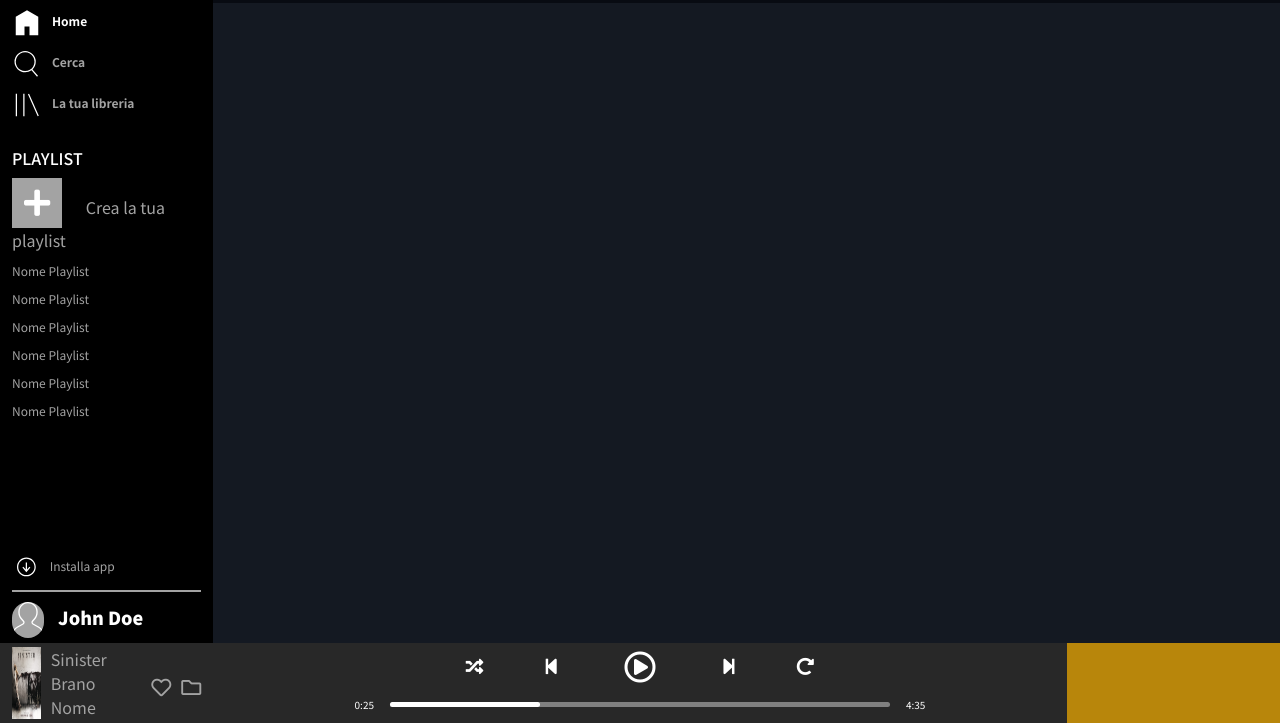
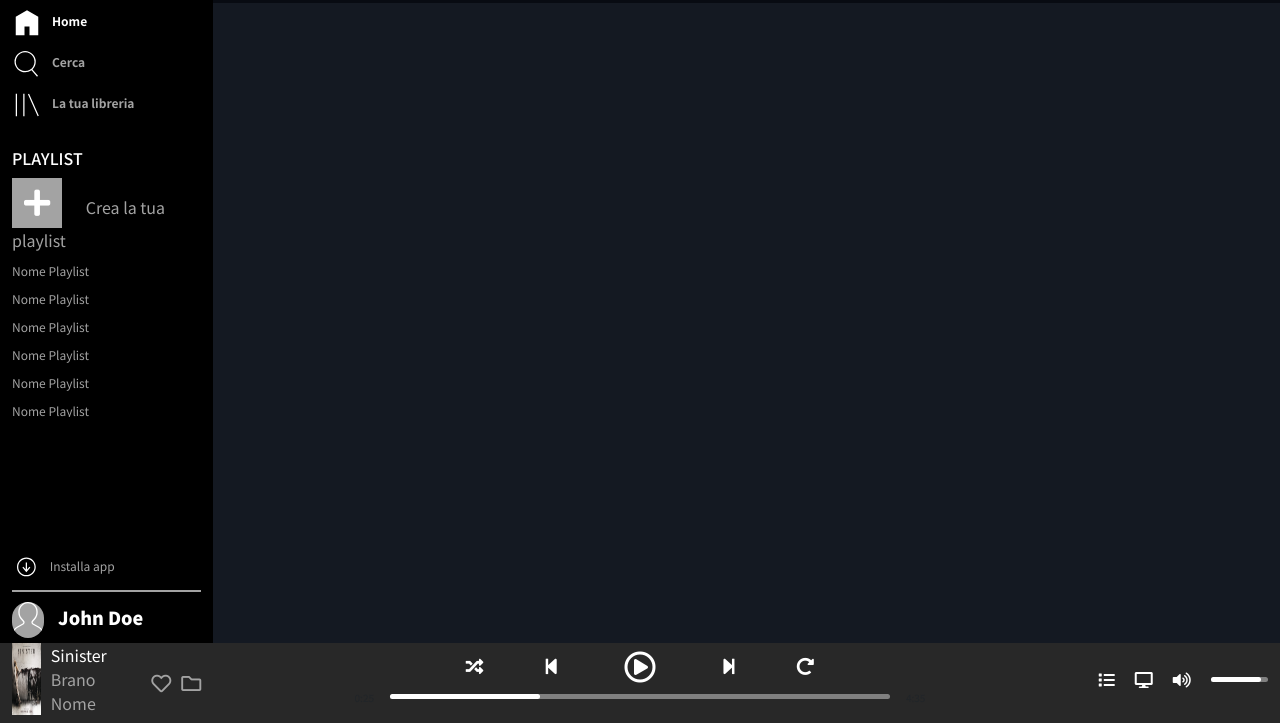
Before and after one commit to GasGas7/html-css-spotifyweb, a plain HTML site: page index.html in a window 1280 px wide. Shown: the part 77-800 px from the top of the page. Drawn offline with nearby package versions, Linux system fonts and the light colour scheme.

Commit message:
@complete footer

```diff
--- a/assets/css/style.css
+++ b/assets/css/style.css
@@ -216,21 +216,9 @@ a{
     padding: 0.2rem;
     margin: 0 2rem;
 }
-/* /CENTER FOOTER */
-
-/* RIGHT FOOTER */
-#site_footer .right_footer{
-    background-color: darkgoldenrod;
-    padding: 0;
-    height: 80px;
-}
-/* /RIGHT FOOTER */
-/* *********************** /FOOTER ********************** */
-
 .time_track span{
     font-size: 10px;
-    margin-top: 0.65rem;
-    color: white;
+    margin-top: 0.2rem;
 }
 
 .time_track .graybar{
@@ -239,7 +227,7 @@ a{
     height: 5px;
     border-radius: 50px;
     background-color: grey;
-    margin:1rem 1rem 0 1rem;
+    margin: 0.5rem 1rem 0 1rem;
 }
 
 .time_track .whitebar{
@@ -248,3 +236,31 @@ a{
     border-radius: 50px;
     background-color: white;
 }
+/* /CENTER FOOTER */
+
+/* RIGHT FOOTER */
+#site_footer .right_footer{
+    /* padding:0 30px; */
+}
+#site_footer .right_footer div:not(.whitebar_volume){
+    margin: 0 0 0 20px;
+}
+#site_footer .right_footer div:not(:last-child){
+    color: white;
+
+}
+.right_footer .graybar_volume{
+    width: 150px;
+    height: 5px;
+    border-radius: 50px;
+    background-color: grey;
+
+}
+.right_footer .whitebar_volume{
+    width: 50px;
+    height: 5px;
+    border-radius: 50px;
+    background-color: white;
+}
+/* /RIGHT FOOTER */
+/* *********************** /FOOTER ********************** */
--- a/index.html
+++ b/index.html
@@ -126,13 +126,12 @@
                         <div class="d-flex image-fluid">
                             <img src="./assets/img/sinister.jpeg" alt="">
                             <div class="track_title d-flex flex-column justify-content-center">
-                                <span>Sinister</span>
+                                <span class="text-white">Sinister</span>
                                 <span>Brano Nome</span>
                             </div>
                         </div>
 
-
-                        <div class="favorites_icon d-flex no-wrap">
+                        <div class="favorites_icon d-flex">
                             <i class="far fa-heart"></i>
                             <i class="far fa-folder"></i>
                         </div>
@@ -141,7 +140,9 @@
                     <!-- /left footer -->
 
                     <!-- center footer -->
-                    <div class="center_footer col-4 offset-1 col-lg-6 offset-lg-1 text-center">
+                    <div class="center_footer col-4 offset-1 col-lg-6 offset-lg-1">
+
+                        <!-- icons player -->
                         <div class="control_btn d-flex justify-content-center">
                             <i class="fas fa-random"></i>
                             <i class="fas fa-step-backward"></i>
@@ -149,24 +150,31 @@
                             <i class="fas fa-step-forward"></i>
                             <i class="fas fa-redo-alt"></i>
                         </div>
-                        <div>
+                        <!-- /icons player -->
 
-                            <div class="time_track d-flex justify-content-center">
+                        <!-- time_line -->
+                        <div class="time_track d-flex justify-content-center">
                                 <span>0:25</span>
                                 <div class="graybar d-flex justify-content-left">
                                     <div class="whitebar"></div>
                                 </div>
                                 <span>4:35</span>
-                            </div>
-
                         </div>
+                        <!-- time_line -->
 
                     </div>
                     <!-- /center footer -->
 
                     <!-- right footer -->
-                    <div class="right_footer col-4 col-lg-2 offset-lg-1">
-
+                    <div class="right_footer col-4 col-lg-2 offset-lg-1 d-flex align-items-center">
+                            <div><i class="fas fa-list"></i></div>
+                            <div><i class="fas fa-desktop"></i></div>
+                            <div><i class="fas fa-volume-up"></i></div>
+                            <div class="graybar_volume d-flex justify-content-left">
+                                <div class="whitebar_volume">
+                                </div>
+                            </div>
+                        </div>
                     </div>
                     <!-- /right footer -->
                 </div>
```
